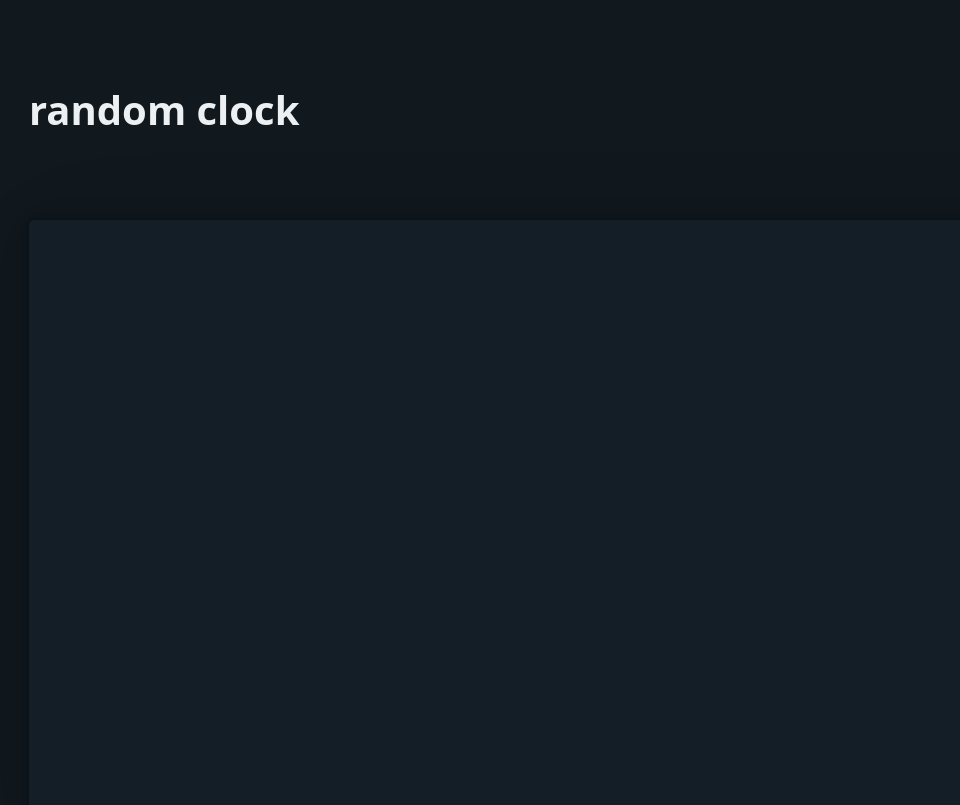
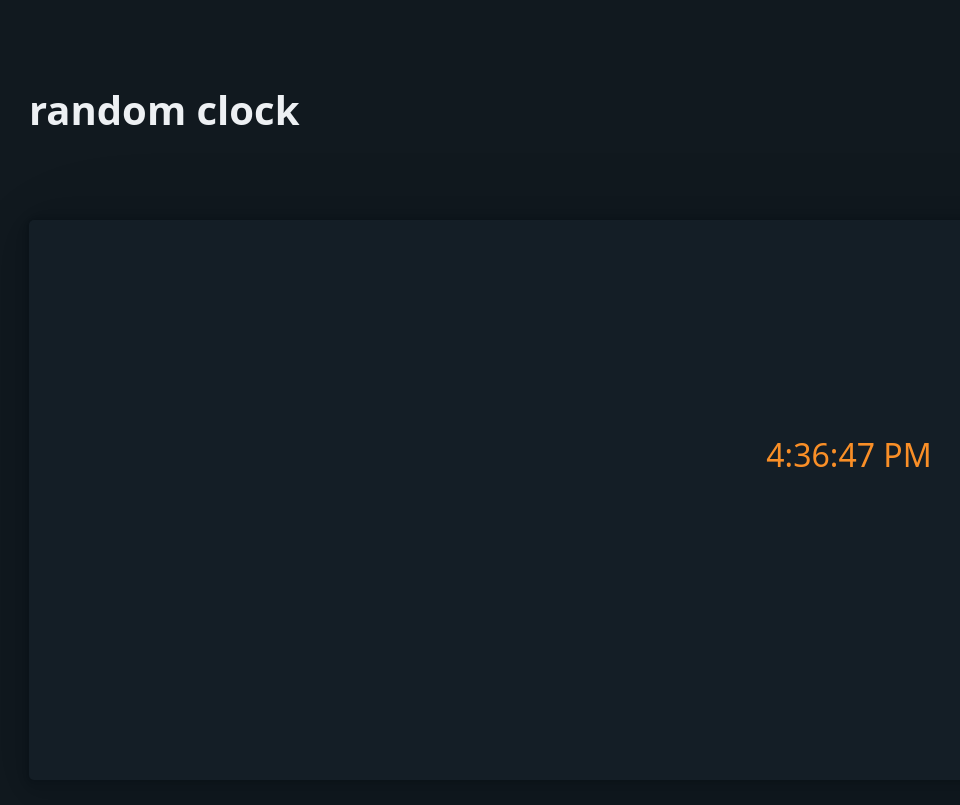
Before and after one commit to richardfwashington/fem-vanilla-javascript-projects, a plain HTML site: page random-clock/index.html in a window 1280 px wide. Shown: the whole page, without its empty margins (46-1006 px from the left). Drawn offline with Linux system fonts and the light colour scheme.

Commit message:
:sparkles: Add randomly positioned and coloured clock

```diff
--- a/random-clock/index.html
+++ b/random-clock/index.html
@@ -41,6 +41,21 @@
 	</main>
 
 	<script id="clock.js">
+		const time = document.getElementById('time');
+		const clock = document.getElementById('clock');
+
+
+
+		function setTime() {
+			let now = new Date();
+			now = now.toLocaleTimeString();
+			time.textContent = now;
+			time.style.top = (Math.random() * clock.offsetHeight) + 'px';
+			time.style.left = (Math.random() * (clock.offsetWidth - 200)) + 'px';
+			time.style.color = '#'+(Math.random() * 0xFFFFFF << 0).toString(16).padStart(6, '0');
+		}
+
+		setInterval(setTime, 3000);
 
 
 	</script>
```
